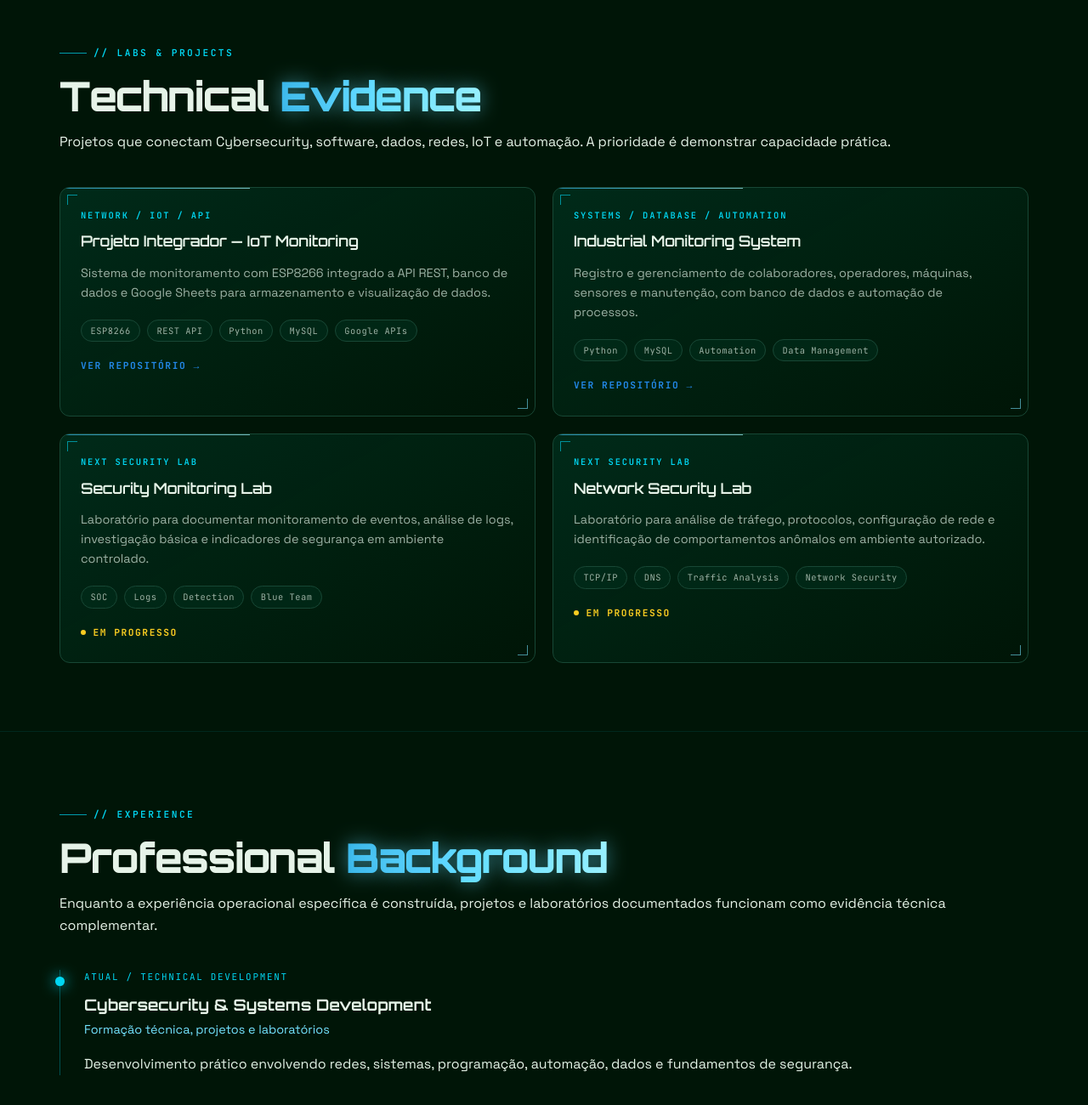
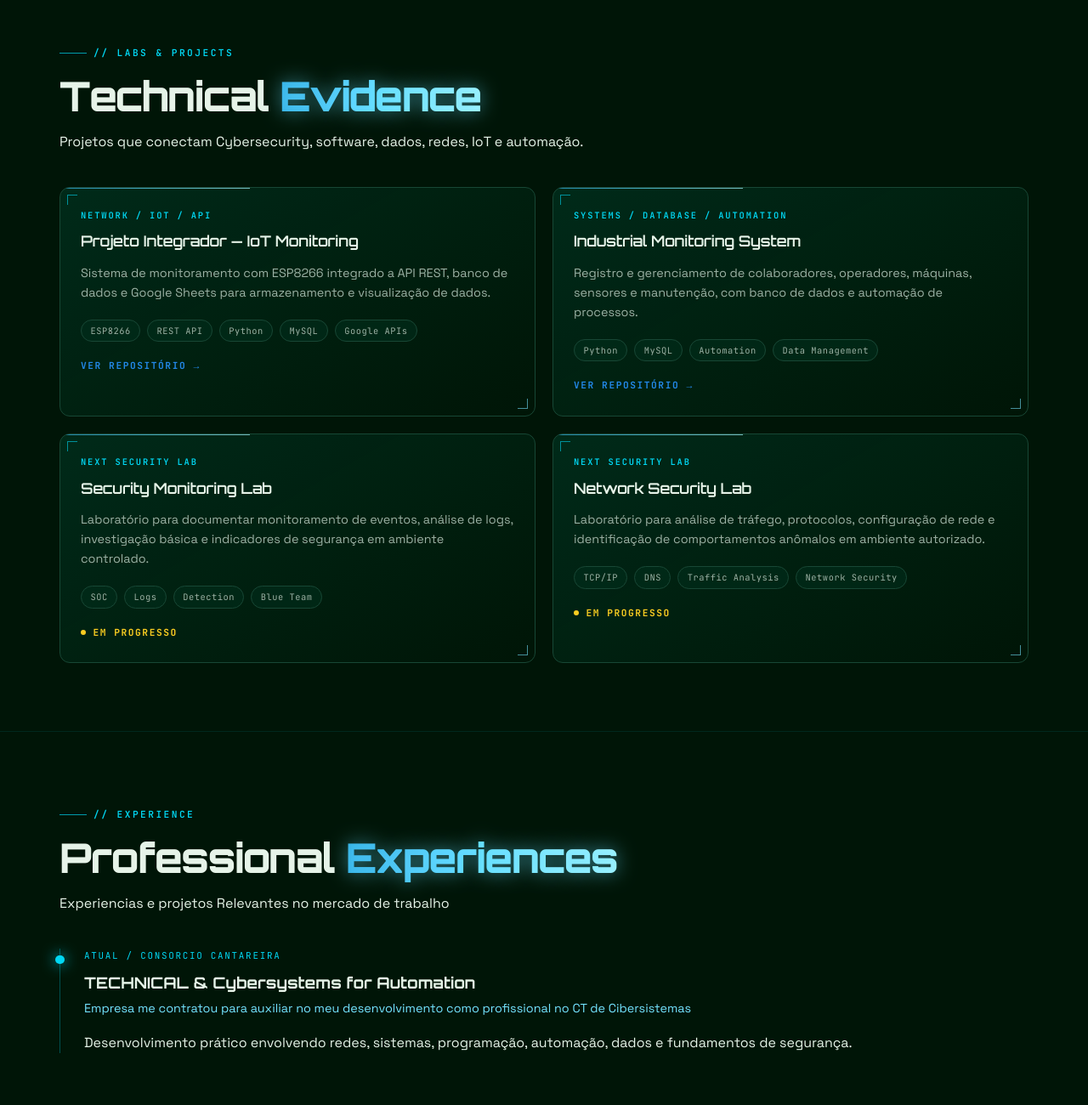
Before and after one commit to GuilhermeSANT29/GuilhermeSANT29.github.io, a plain HTML site: page index.html in a window 1280 px wide. Shown: the part 3654-4954 px from the top of the page at 85% size. Drawn offline with Linux system fonts and the light colour scheme.

Commit message:
Add files via upload

```diff
--- a/index.html
+++ b/index.html
@@ -1026,7 +1026,7 @@
         <div class="reveal">
           <div class="eyebrow">// TECHNOLOGY</div>
           <h2 class="section-title">Technical <span class="text-neon glow-text">Foundation</span></h2>
-          <p>Competências complementares que sustentam a atuação em segurança: automação, dados, sistemas conectados e infraestrutura.</p>
+          <p>Fundamentos técnicos em projetos com segurança: automação, dados, sistemas conectados e infraestrutura.</p>
         </div>
         <div class="grid-3">
           <div class="reveal panel corner-brackets card" style="transition-delay: 70ms;">
@@ -1079,7 +1079,7 @@
         <div class="reveal">
           <div class="eyebrow">// LABS &amp; PROJECTS</div>
           <h2 class="section-title">Technical <span class="text-neon glow-text">Evidence</span></h2>
-          <p>Projetos que conectam Cybersecurity, software, dados, redes, IoT e automação. A prioridade é demonstrar capacidade prática.</p>
+          <p>Projetos que conectam Cybersecurity, software, dados, redes, IoT e automação.</p>
         </div>
         <div class="grid-2">
           <div class="reveal panel corner-brackets card" style="transition-delay: 80ms;">
@@ -1123,15 +1123,15 @@
       <div class="container">
         <div class="reveal">
           <div class="eyebrow">// EXPERIENCE</div>
-          <h2 class="section-title">Professional <span class="text-neon glow-text">Background</span></h2>
-          <p>Enquanto a experiência operacional específica é construída, projetos e laboratórios documentados funcionam como evidência técnica complementar.</p>
+          <h2 class="section-title">Professional <span class="text-neon glow-text">Experiences</span></h2>
+          <p>Experiencias e projetos Relevantes no mercado de trabalho</p>
         </div>
         <div class="reveal timeline" style="transition-delay: 120ms;">
           <article>
             <span class="bullet"></span>
-            <div class="meta">ATUAL / TECHNICAL DEVELOPMENT</div>
-            <h3>Cybersecurity &amp; Systems Development</h3>
-            <div class="role">Formação técnica, projetos e laboratórios</div>
+            <div class="meta">ATUAL / CONSORCIO CANTAREIRA</div>
+            <h3>TECHNICAL &amp; Cybersystems for Automation</h3>
+            <div class="role">Empresa me contratou para auxiliar no meu desenvolvimento como profissional no CT  de Cibersistemas  </div>
             <p>Desenvolvimento prático envolvendo redes, sistemas, programação, automação, dados e fundamentos de segurança.</p>
           </article>
         </div>
```
